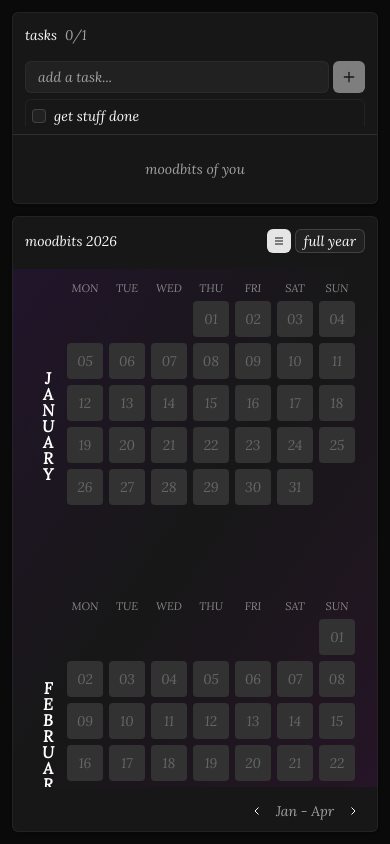
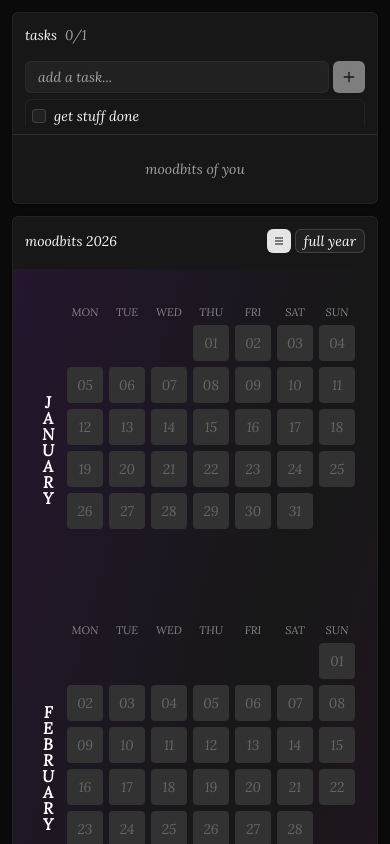
Before and after one commit to maitri707/moodbits, a React (Vite) app: page / in a window 390 px wide. Shown: the top 844 px of the page. Built offline with nearby package versions, Linux system fonts and the light colour scheme.

Commit message:
fix: mobile view

```diff
--- a/src/app.tsx
+++ b/src/app.tsx
@@ -82,8 +82,8 @@ function App() {
 
   return (
     <ThemeProvider defaultTheme="dark" storageKey="vite-ui-theme">
-      <div className="flex h-screen flex-col overflow-hidden bg-background">
-        <main className="flex min-h-0 flex-1 flex-col p-3">
+      <div className="flex min-h-screen flex-col bg-background overflow-x-hidden overflow-y-auto lg:h-screen lg:overflow-y-hidden">
+        <main className="flex min-h-0 flex-1 flex-col p-3 lg:overflow-hidden">
           {renderContent()}
         </main>
 
--- a/src/components/interactive-calendar.tsx
+++ b/src/components/interactive-calendar.tsx
@@ -609,11 +609,11 @@ export function InteractiveCalendar({ className }: InteractiveCalendarProps) {
             </Button>
           </div>
         </CardHeader>
-        <CardContent className="relative flex min-h-0 flex-1 overflow-hidden px-4 pt-2 pb-8 lg:pb-10">
+        <CardContent className="relative flex min-h-0 flex-1 overflow-hidden px-4 pt-8 pb-8 lg:pt-2 lg:pb-10">
           {/* subtle purple gradient backdrop for calendar area */}
           <div
             aria-hidden="true"
-            className="pointer-events-none absolute inset-0 bg-linear-to-br from-purple-700/10 via-transparent to-fuchsia-700/10"
+            className="pointer-events-none absolute inset-0 bg-linear-to-br from-purple-600/10 via-transparent to-fuchsia-600/10"
           />
           <AnimatePresence mode="wait">
             <motion.div
--- a/src/index.css
+++ b/src/index.css
@@ -127,7 +127,7 @@
     font-family: "LoraItalic", monospace;
   }
   body {
-    @apply bg-background text-foreground h-screen w-screen overflow-hidden overscroll-none;
+    @apply bg-background text-foreground min-h-screen w-full overflow-x-hidden overflow-y-auto overscroll-none lg:h-screen lg:overflow-y-hidden;
   }
 }
 
```
